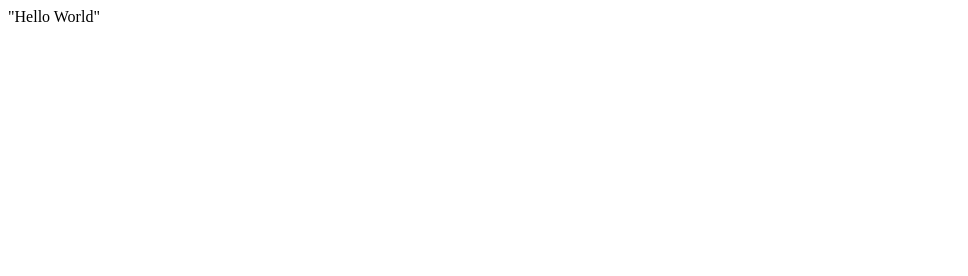
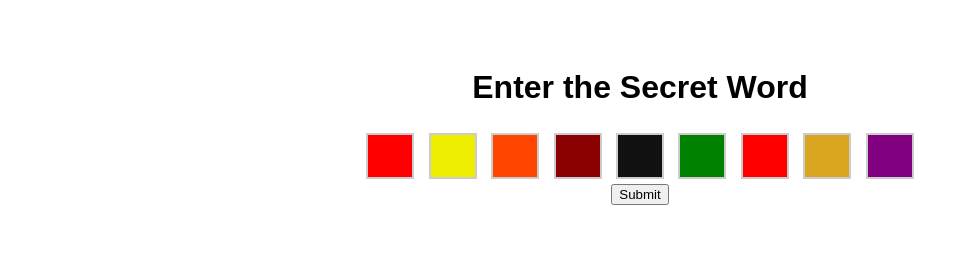
Before and after one commit to Wilhelm1729/Wilhelm1729.github.io, a plain HTML site: page index.html in a window 1280 px wide. Shown: the whole page, without its empty margins (0-968 px from the left). Drawn offline with Linux system fonts and the light colour scheme.

Commit message:
Added code for EStER riddle

```diff
--- a/index.html
+++ b/index.html
@@ -1 +1,84 @@
-"Hello World"
+<!DOCTYPE html>
+<html lang="en">
+<head>
+  <meta charset="UTF-8">
+  <title>Letter Puzzle</title>
+  <style>
+    body {
+      font-family: Arial, sans-serif;
+      text-align: center;
+      padding: 40px;
+    }
+    .letter-input {
+      width: 40px;
+      height: 40px;
+      font-size: 24px;
+      text-align: center;
+      text-transform: uppercase;
+      margin: 5px;
+      border: 2px solid #ccc;
+      background-color: #ff9999;
+      color: white;
+    }
+    #message {
+      margin-top: 20px;
+      font-size: 20px;
+      color: green;
+    }
+  </style>
+</head>
+<body>
+
+  <h1>Enter the Secret Word</h1>
+  <div id="inputContainer">
+    <!-- 9 inputs with different background colors -->
+    <input maxlength="1" class="letter-input" style="background-color: #ff0000">
+    <input maxlength="1" class="letter-input" style="background-color: #eeee00">
+    <input maxlength="1" class="letter-input" style="background-color: #ff4500">
+    <input maxlength="1" class="letter-input" style="background-color: #8b0000">
+    <input maxlength="1" class="letter-input" style="background-color: #111111">
+    <input maxlength="1" class="letter-input" style="background-color: #008000">
+    <input maxlength="1" class="letter-input" style="background-color: #ff0000">
+    <input maxlength="1" class="letter-input" style="background-color: #DAA520">
+    <input maxlength="1" class="letter-input" style="background-color: #800080">
+  </div>
+
+  <button onclick="checkWord()">Submit</button>
+  <div id="message"></div>
+
+  <script>
+    const encryptedMessage = ["0x1b", "0x27", "0x2c", "0x28", "0x20", "0x29", "0x2d", "0x6b", "0x21", "0x24", "0x75", "0x37", "0x23", "0x20", "0x6c", "0x1f", "0x6b", "0x37", "0x3e", "0x3c", "0x2f", "0x2f", "0x2c", "0x22", "0x2e"]
+
+    function encryptMessage(message, key) {
+      const keyBytes = [...key].map(c => c.charCodeAt(0));
+      const messageBytes = [...message].map(c => c.charCodeAt(0));
+      const encrypted = messageBytes.map((byte, i) => byte ^ keyBytes[i % keyBytes.length]);
+      console.log("Encrypted bytes:", encrypted.map(b => "0x" + b.toString(16).padStart(2, '0')));
+      return encrypted;
+    }
+
+    function decryptMessage(encryptedBytes, key) {
+      const keyBytes = [...key].map(c => c.charCodeAt(0));
+      const decrypted = encryptedBytes.map((byte, i) => String.fromCharCode(byte ^ keyBytes[i % keyBytes.length]));
+      return decrypted.join('');
+    }
+
+    function checkWord() {
+      const inputs = document.querySelectorAll('.letter-input');
+      let word = '';
+      inputs.forEach(input => {
+        word += input.value.toUpperCase();
+      });
+
+      const messageDiv = document.getElementById("message");
+
+    const decrypted = decryptMessage(encryptedMessage, word);
+    messageDiv.textContent = `Decrypted message: ${decrypted}`;
+    }
+
+    // Example: Encrypt your own message using the secret word
+    // Call this in console to encrypt your custom message:
+    // encryptMessage("YourMessage", "TEST");
+  </script>
+</body>
+</html>
```
